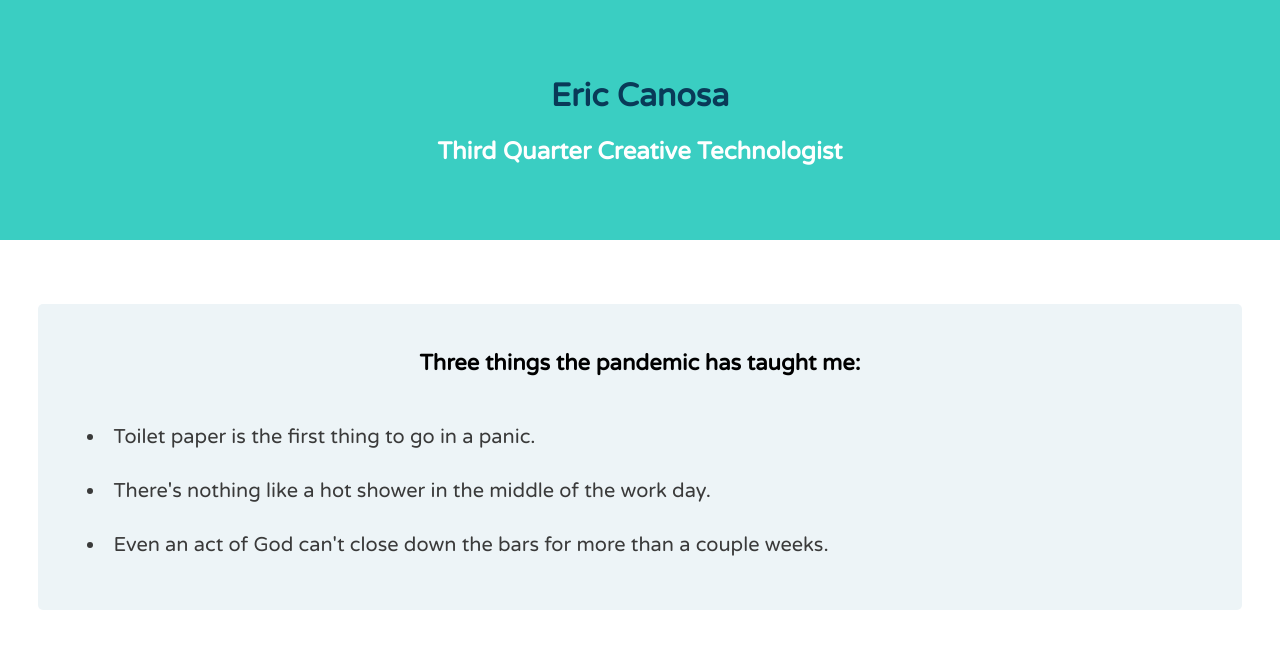
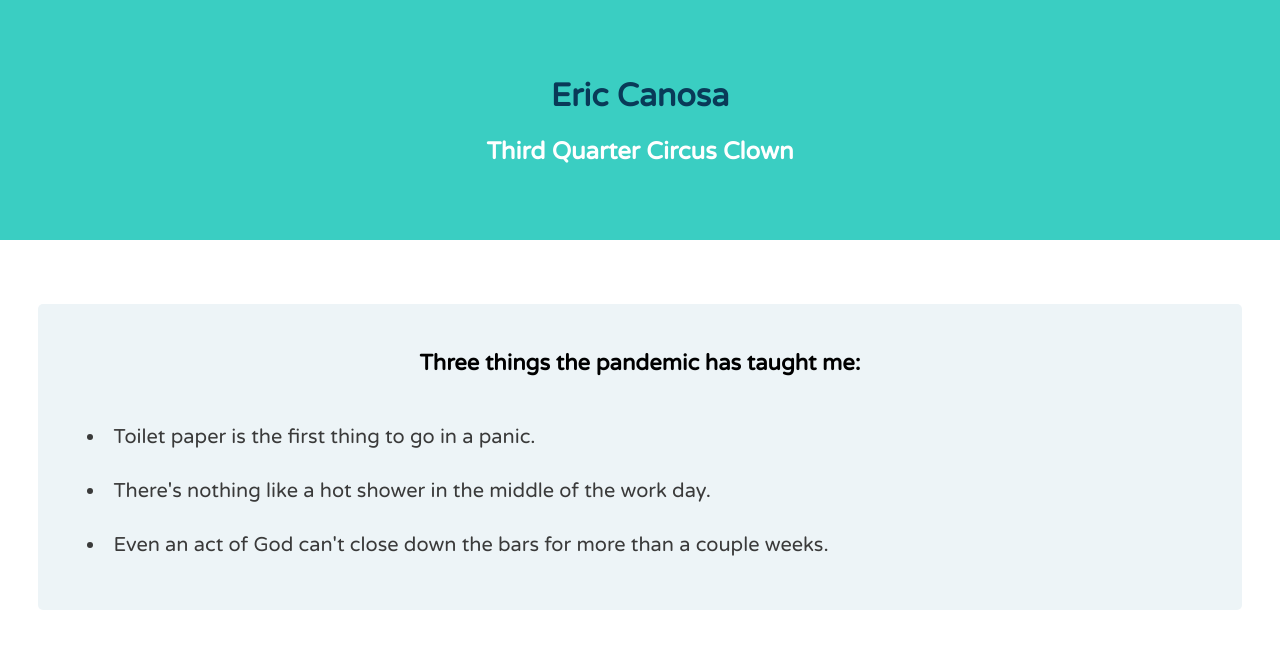
Before and after one commit to canosaer/wd3_week1_homework, a website: page index.html in a window 1280 px wide. Drawn offline with Linux system fonts and the light colour scheme.

Commit message:
circus clown

```diff
--- a/index.html
+++ b/index.html
@@ -16,7 +16,7 @@
 
 	<header class="intro">
 		<h1 class="intro__heading">Eric Canosa</h1>
-		<p class="intro__text">Third Quarter Creative Technologist</p>
+		<p class="intro__text">Third Quarter Circus Clown</p>
 	</header>
 
 	<section class="pandemic">
```
